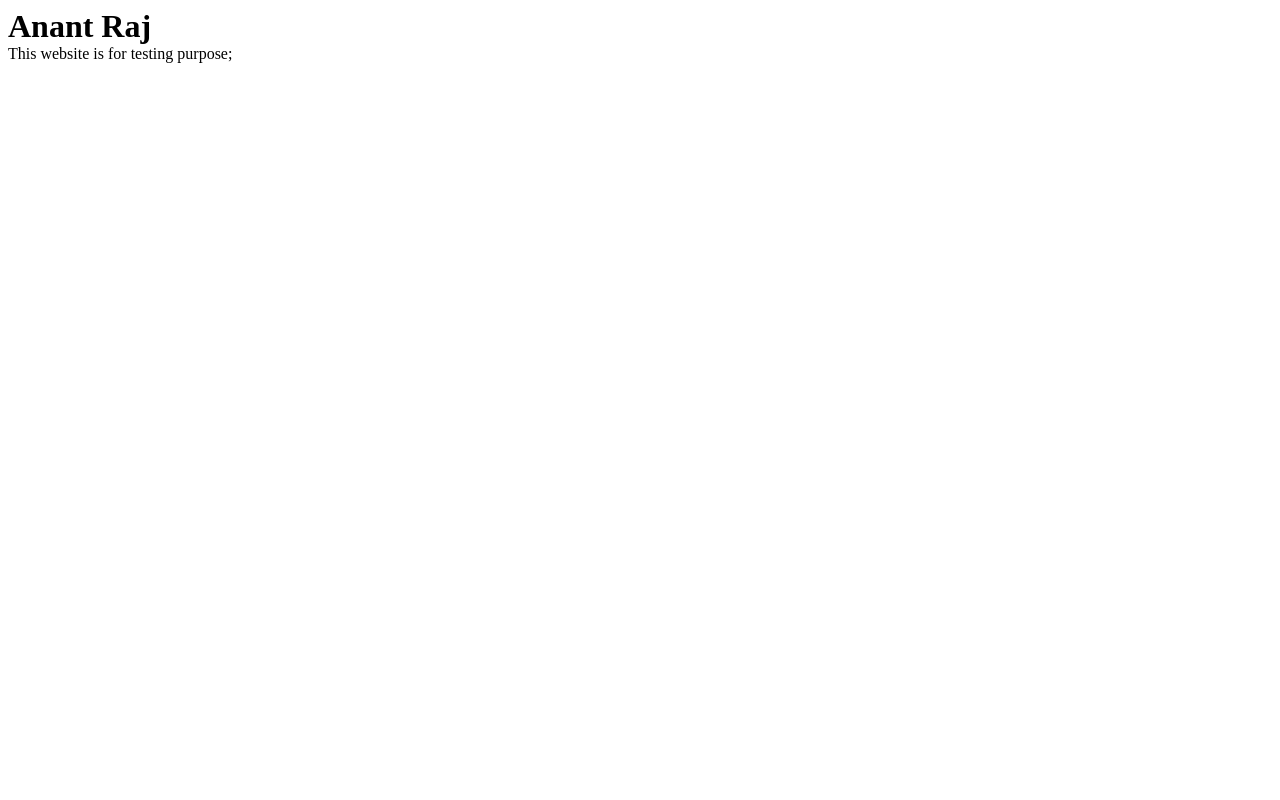
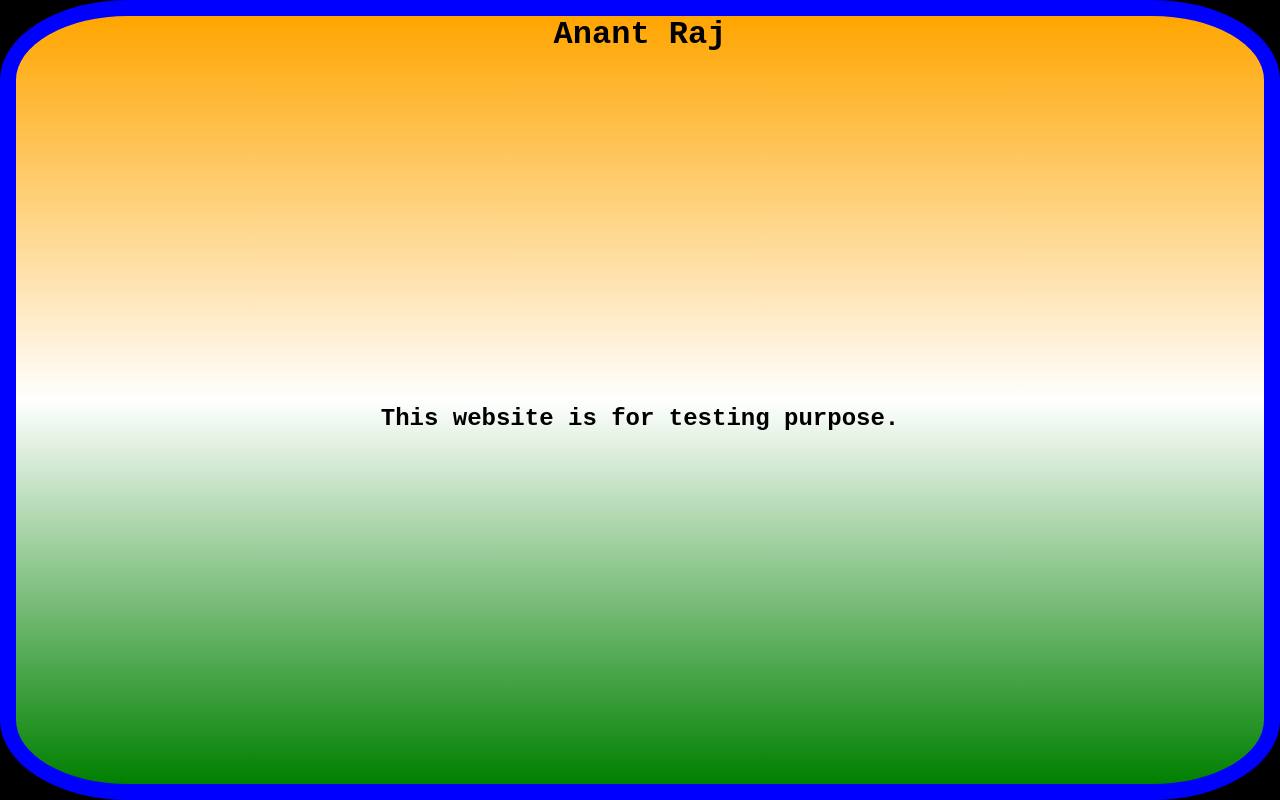
Before and after one commit to anantraj-fak/test, a plain HTML site: page index.html in a window 1280 px wide. Drawn offline with Linux system fonts and the light colour scheme.

Commit message:
Update index.html

```diff
--- a/index.html
+++ b/index.html
@@ -1,15 +1,51 @@
 <!DOCTYPE html>
 <html lang="en">
+
 <head>
     <meta charset="UTF-8">
-    <meta http-equiv="X-UA-Compatible" content="IE=edge">
     <meta name="viewport" content="width=device-width, initial-scale=1.0">
-    <title>Portfolio Website - John Doe</title>
-<!--     <link rel="stylesheet" href="styles.css">
-  <script src="https://cdn.tailwindcss.com"></script> -->
+    <title>Document</title>
+    <style>
+        * {
+            padding: 0;
+            margin: 0;
+            box-sizing: border-box;
+        }
+        body{
+            background-color: black;
+            font-family: 'Courier New', Courier, monospace;
+        }
+
+        .container {
+            display: flex;
+            flex-wrap: wrap;
+            justify-content: center;
+            justify-items: center;
+            height: 100vh;
+            background-image: linear-gradient(orange, white, green);
+            border: blue solid 1rem;
+            border-radius: 10%;
+        }
+
+        h1 {
+            text-align: center;
+            width: 100%;
+        }
+
+        p {
+            text-align: justify;
+            font-weight:600;
+            font-size:x-large;
+        }
+    </style>
 </head>
+
 <body>
-  <h1 style="margin:0 auto;">Anant Raj</h1>
-  <p style="margin: auto;">This website is for testing purpose;</p>
+    <div class="container">
+        <h1>Anant Raj</h1>
+        <p>This website is for testing purpose.</p>
+    </div>
+
 </body>
+
 </html>
```
